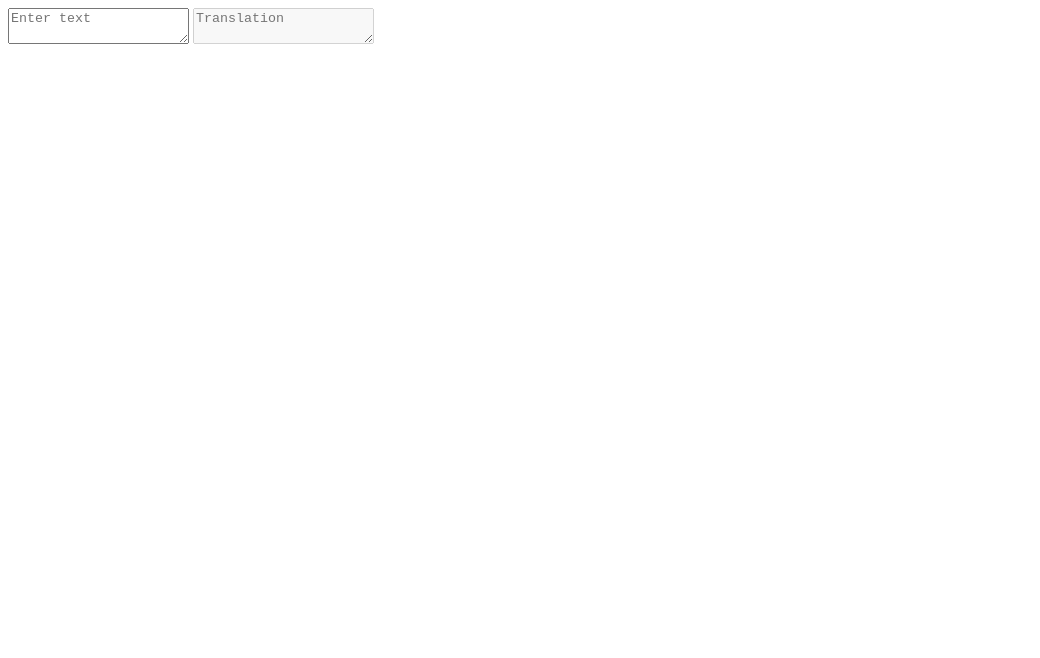
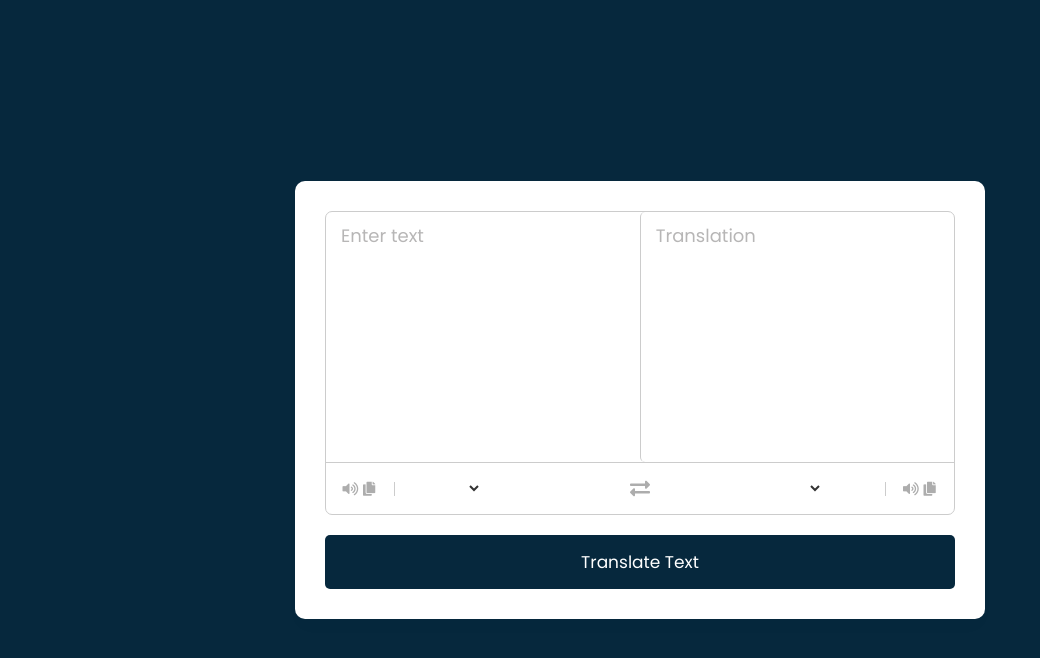
Before and after one commit to viktor-rumiievskyi/Translator-App-With-Javascript, a plain HTML site: page index.html in a window 1280 px wide. Shown: the whole page, without its empty margins (0-1040 px from the left). Drawn offline with Linux system fonts and the light colour scheme.

Commit message:
Wrote part HTML CSS

```diff
--- a/css/style.css
+++ b/css/style.css
@@ -0,0 +1,182 @@
+@import url('https://fonts.googleapis.com/css2?family=Poppins:wght@400;500;600;700&display=swap');
+
+* {
+	margin: 0;
+	padding: 0;
+	box-sizing: border-box;
+	font-family: 'Poppins', sans-serif ;
+}
+
+body {
+	display: flex;
+	align-items: center;
+	justify-content: center;
+	padding: 0 10px;
+	min-height: 100vh;
+	background: #06283d;
+}
+
+.container {
+	max-width: 690px;
+	width: 100%;
+	background: #fff;
+	padding: 30px;
+	border-radius: 10px;
+	box-shadow: 0 10px 20px rgba(0, 0, 0, 0.01);
+}
+
+.wrapper {
+	border-radius: 7px;
+	border: 1px solid #ccc;
+}
+
+.wrapper .text-input {
+	display: flex;
+	border-bottom: 1px solid #ccc ;
+}
+
+.text-input .to-text {
+	border-radius: 5px;
+	border-left: 1px solid #ccc;
+}
+
+.text-input textarea {
+	height: 250px;
+	width: 100%;
+	border: none;
+	outline: none;
+	resize: none;
+	background: none;
+	font-size: 18px;
+	padding: 10px 15px;
+	border-radius: 5px;
+}
+
+.text-input textarea::placeholder {
+	color: #b7b6b6;
+}
+
+.controls, li, .icons, .icons i {
+	display: flex;
+	align-items: center;
+	justify-content: space-between;
+}
+
+.controls {
+	list-style: none;
+	padding: 12px 15px;
+}
+
+.controls .row .icons {
+	width: 38%;
+}
+
+.controls .row .icons i {
+	width: 50px;
+	color: #adadad;
+	font-size: 14px;
+	cursor: pointer;
+	transition: transform 0.2s ease;
+	justify-content: center;
+}
+
+.controls .row.from .icons {
+	padding-right: 15px;
+	border-right:  1px solid #ccc;
+}
+
+.controls .row.to .icons {
+	padding-left: 15px;
+	border-left:  1px solid #ccc;
+}
+
+.controls .row select {
+	color: #333;
+	border: none;
+	outline: none;
+	font-size: 18px;
+	background: none;
+	padding-left: 5px;
+}
+
+.text-input textarea::-webkit-scrollbar {
+	width: 4px;
+}
+
+.controls .row select::-webkit-scrollbar {
+	width: 8px;
+}
+
+.text-input textarea::-webkit-scrollbar-track, .controls .row select::-webkit-scrollbar-track {
+	background: #fff;
+}
+
+.text-input textarea::-webkit-scrollbar-thumb {
+	background: #ddd;
+	border-radius: 8px;
+}
+
+.controls .row select::-webkit-scrollbar-thumb {
+	background: #999;
+	border-radius: 12px;
+	border-right: 2px solid #fff;
+}
+
+.controls .exchange {
+	color: #adadad;
+	cursor: pointer;
+	font-size: 20px;
+	transition: transform 0.2s ease;
+}
+
+.controls i:active {
+	transform: scale(0.9);
+}
+
+.container button {
+	width: 100%;
+	padding: 14px;
+	border: none;
+	outline: none;
+	color: #fff;
+	margin-top: 20px;
+	font-size: 17px;
+	border-radius: 5px;
+	background: #06283d;
+}
+
+@media (max-width: 660px) {
+	.container {
+		padding: 20px;
+	}
+
+	.wrapper .text-input {
+		flex-direction: column;
+	}
+
+	.text-input .to-text {
+		border-left: 0;
+		border-top: 1px solid #ccc;
+	}
+
+	.text-input textarea {
+		height: 200px;
+	}
+
+	.controls .row .icons {
+		display: none;
+	}
+
+	.container button {
+		padding: 13px;
+		font-size: 16px;
+	}
+
+	.controls .row select {
+		font-size: 16px;
+	}
+
+	.controls .exchange {
+		font-size: 14px;
+	}
+}
--- a/index.html
+++ b/index.html
@@ -16,7 +16,28 @@
 				<textarea class="from-text" spellcheck="false" placeholder="Enter text"></textarea>
 				<textarea class="to-text" spellcheck="false" disabled placeholder="Translation"></textarea>
 			</div>
+
+			<ul class="controls">
+				<li class="row from">
+					<div class="icons">
+						<i id="from" class="fas fa-volume-up"></i>
+						<i id="from" class="fas fa-copy"></i>
+					</div>
+					<select></select>
+				</li>
+				<li class="exchange">
+					<i class="fas fa-exchange-alt"></i>
+				</li>
+				<li class="row to">
+					<select></select>
+					<div class="icons">
+						<i id="to" class="fas fa-volume-up"></i>
+						<i id="from" class="fas fa-copy"></i>
+					</div>
+				</li>
+			</ul>
 		</div>
+		<button>Translate Text</button>
 	</div>
 
 
```
